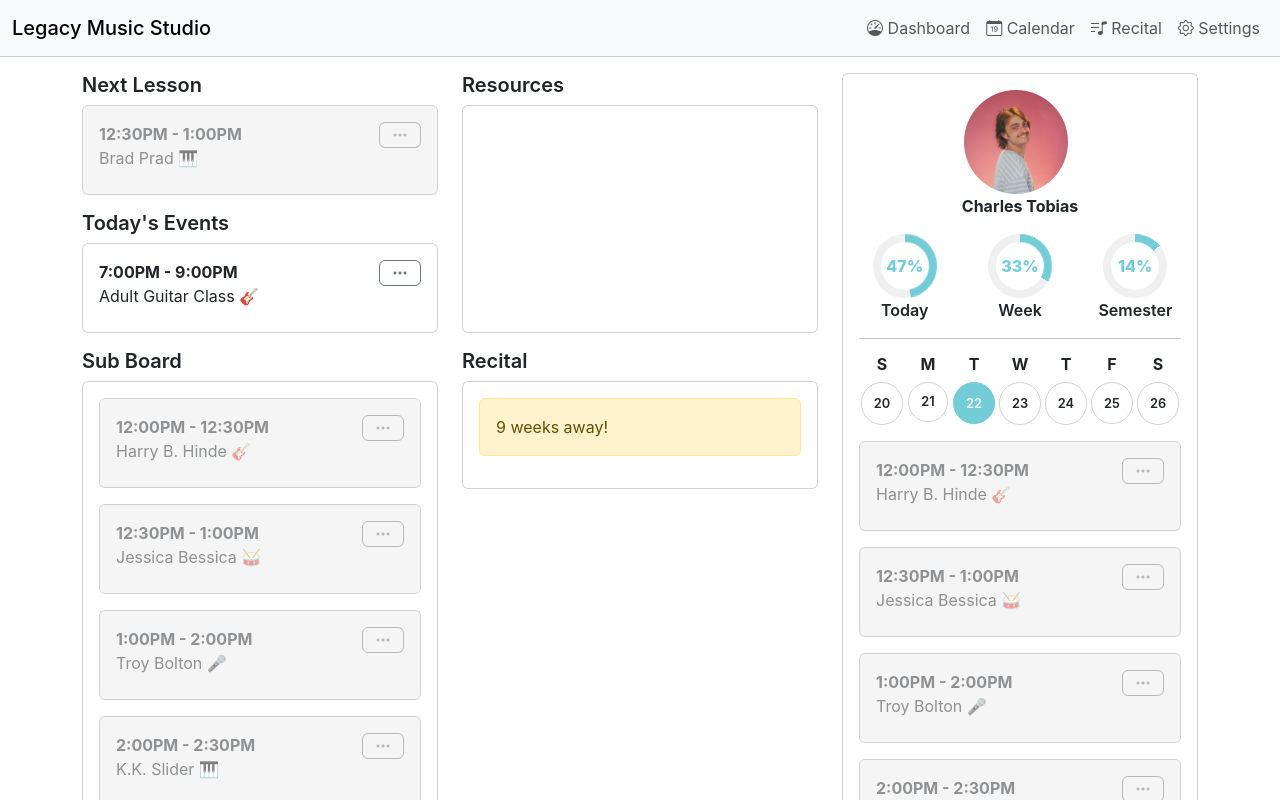
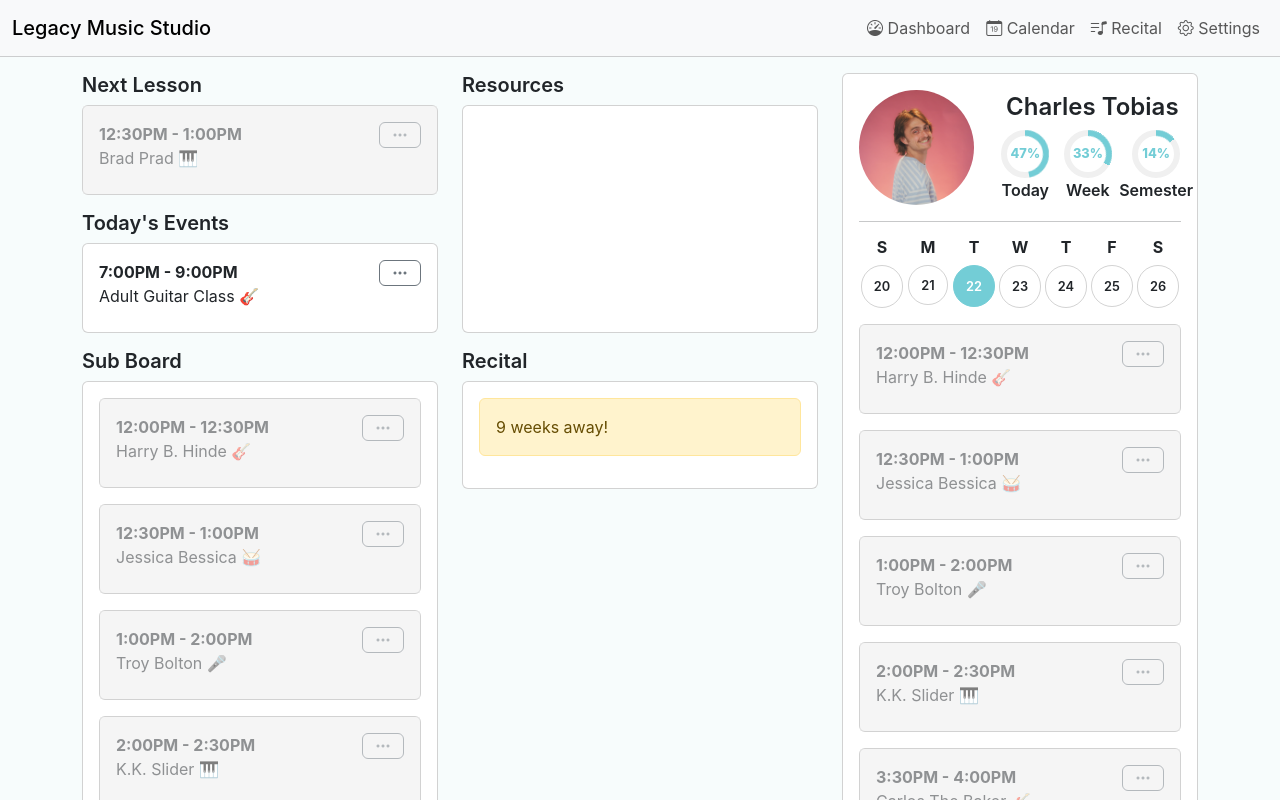
Before and after one commit to charlesmtobias/teacher-crm, a React (Create React App) app: page /dashboard in a window 1280 px wide. Shown: the top 800 px of the page. Built offline with nearby package versions, Linux system fonts and the light colour scheme; the HTML template or start-up script is replaced by a standard one.

Commit message:
altered dashboard sidebar display

```diff
--- a/src/components/Dashboard/Dashboard.js
+++ b/src/components/Dashboard/Dashboard.js
@@ -67,19 +67,26 @@ export default function Dashboard() {
         <div className='col' style={{height: "100%"}}>
           <div className='card mb-3'>
               <div className='card-body'>
-                <div className='row align-items-center justify-content-center mb-3 text-center'>
-                    <img src={require('../../images/profpic1.jpg')} className='me-2' style={{width: "128px", borderRadius: "50%" }} />
-                    <span className="fw-bold">Charles Tobias</span>
+                <div className='row mb-3 align-items-center'>
+                  <div className='col-auto'>
+                    <img src={require('../../images/profpic1.jpg')} className='me-2' style={{width: "115px", borderRadius: "50%" }} />
+                  </div>
+
+                  <div className='col'>
+                    <div className='row'>
+                      <h4 className="fw-semibold">Charles Tobias</h4><br />
                     </div>
                     <div className='row justify-content-center'>
-                  <div className='col'>
+                      <div className='col px-0'>
                         <ProgressBar title="Today" percentage="47" />
                       </div>
-                  <div className='col'>
+                      <div className='col px-0'>
                         <ProgressBar title="Week" percentage="33" />
                       </div>
-                  <div className='col'>
+                      <div className='col px-0'>
                         <ProgressBar title="Semester" percentage="14" />
+                      </div>
+                    </div>
                   </div>
                 </div>
                 <hr />
--- a/src/components/ProgressBar/ProgressBar.scss
+++ b/src/components/ProgressBar/ProgressBar.scss
@@ -1,9 +1,9 @@
 
-$borderWidth: 8px;
+$borderWidth: 6px;
 $animationTime: .5s;
 $border-color-default: hsl(0, 0%, 94%);
 $border-color-fill: #73CDD6;
-$size: 64px;
+$size: 48px;
 $howManySteps: 100; //this needs to be even.
 
 .progress {
@@ -69,7 +69,7 @@ $howManySteps: 100; //this needs to be even.
   .progress-value {
     display: flex;
     border-radius: 50%;
-    font-size: 1rem;
+    font-size: .8rem;
     text-align: center;
     line-height: 20px;
     align-items: center;
@@ -78,10 +78,6 @@ $howManySteps: 100; //this needs to be even.
     width: 100%;
     font-weight: 800;
     color: $border-color-fill;
-    span {
-      font-size: 12px;
-      text-transform: uppercase;
-    }
   }
 }
 
--- a/src/index.css
+++ b/src/index.css
@@ -5,6 +5,7 @@ body {
     sans-serif;
   -webkit-font-smoothing: antialiased;
   -moz-osx-font-smoothing: grayscale;
+  background-color: #f7fcfc!important;
 }
 
 code {
```
Lines whose indentation alone changed are shown as unchanged.
